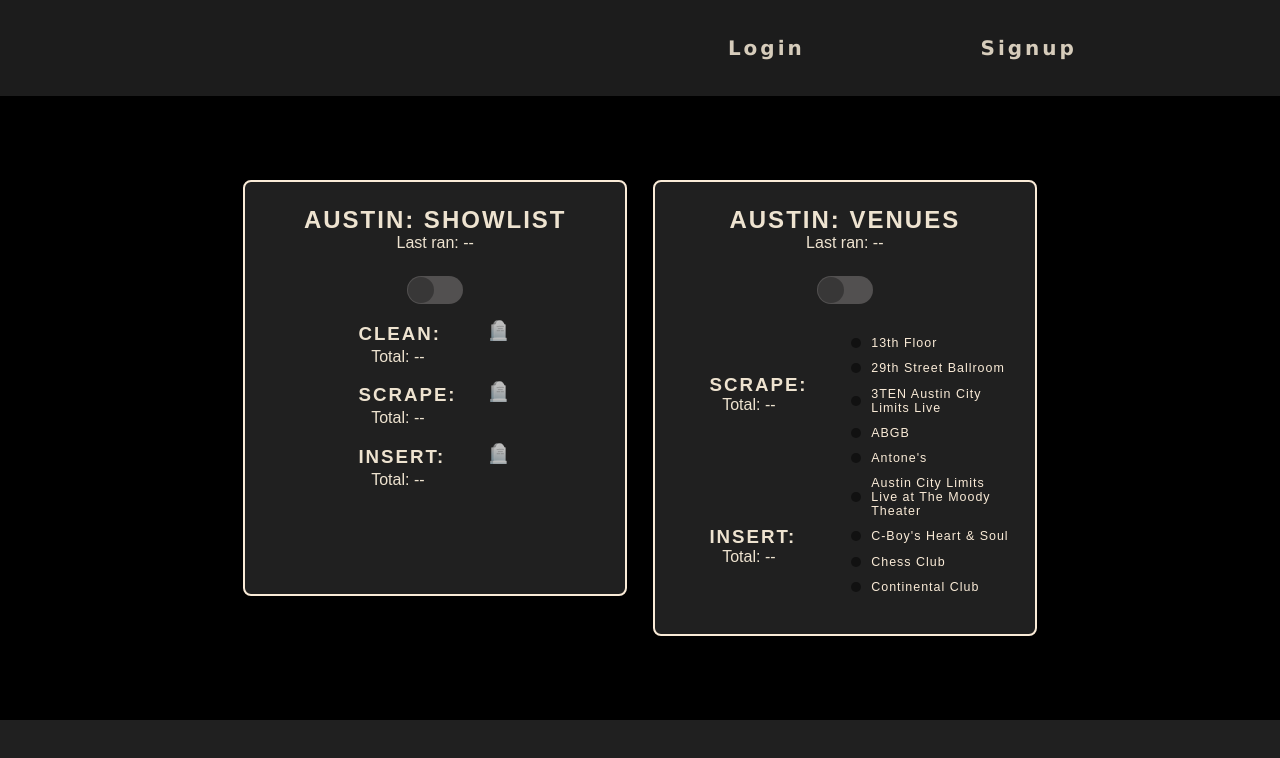
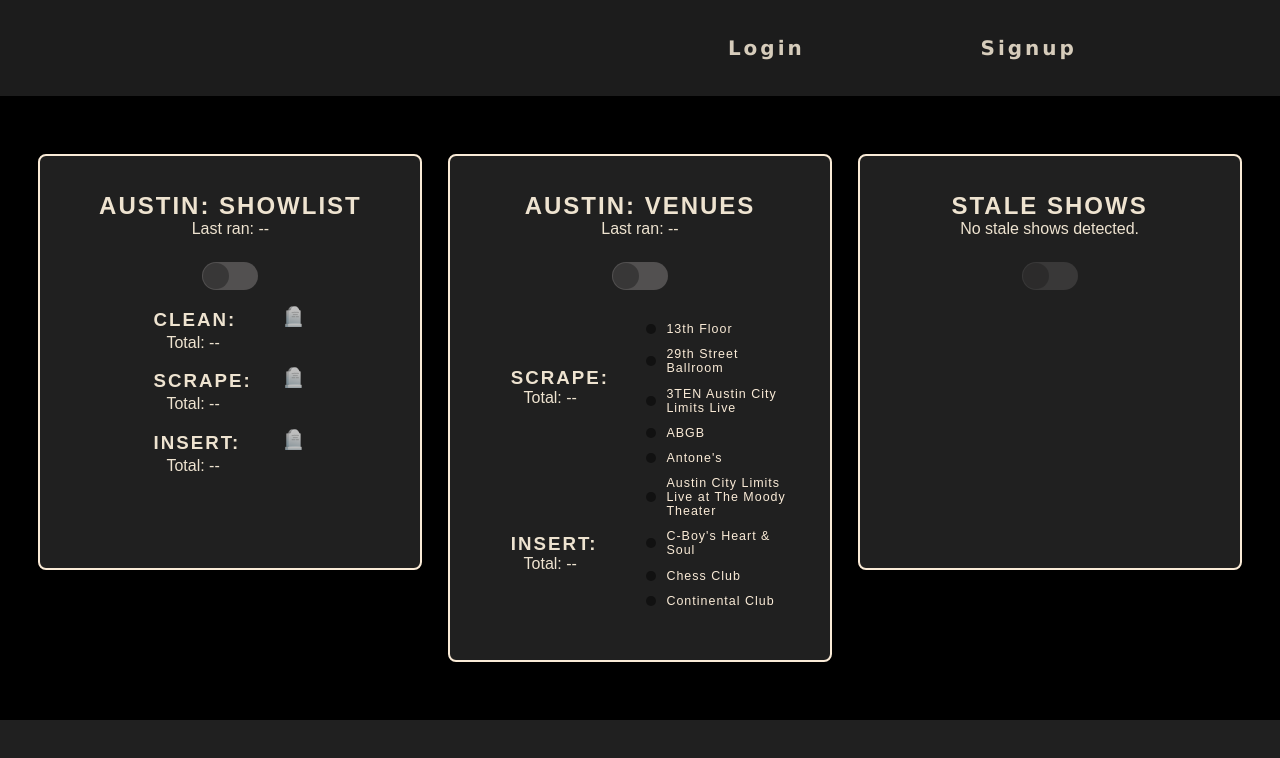
Before and after one commit to BDunham484/antecedent-journey, a React (Create React App) app in the folder client/: page /control in a window 1280 px wide. Shown: the top 758 px of the page. Built offline with nearby package versions, Linux system fonts and the light colour scheme; no server answers; some icons are missing.

Commit message:
feat: add Stale Show Cleaner panel to Control page

```diff
--- a/client/src/pages/Control.js
+++ b/client/src/pages/Control.js
@@ -7,6 +7,7 @@ import Switch from 'react-switch';
 import CleanByDate from "../components/DB_Cleaners/CleanByDate/CleanByDate";
 import useAustinListScraper from "../hooks/useAustinListScraper";
 import useAustinTXScraper from "../hooks/useAustinTXScraper";
+import useStaleShowCleaner from "../hooks/useStaleShowCleaner";
 // import { UPDATE_SCRAPE_META } from "../utils/mutations";
 import { GET_SCRAPE_META } from "../utils/queries";
 
@@ -47,6 +48,8 @@ const Control = () => {
     const [isCleanerLoading, setIsCleanerLoading] = useState(false);
 
     const [venueSwitch, setVenueSwitch] = useState(false);
+    const [staleSwitch, setStaleSwitch] = useState(false);
+    const { hasStale, isDeleting, execute } = useStaleShowCleaner();
 
     const { data: scrapeMetaData } = useQuery(GET_SCRAPE_META);
     // const [updateScrapeMeta] = useMutation(UPDATE_SCRAPE_META);
@@ -116,6 +119,13 @@ const Control = () => {
         }
     }
 
+    const handleStaleSwitch = () => {
+        if (!staleSwitch) {
+            setStaleSwitch(true);
+            execute();
+        }
+    };
+
     useEffect(() => {
         if (venueTotalScraped > 0 && !isVenueUpdaterRunning) {
             setVenueSwitch(false);
@@ -127,6 +137,12 @@ const Control = () => {
             setControlSwitch(false);
         }
     }, [isUpdaterRunning, totalScraped]);
+
+    useEffect(() => {
+        if (!isDeleting && staleSwitch) {
+            setStaleSwitch(false);
+        }
+    }, [isDeleting, staleSwitch]);
 
     const sortKey = (name) => name.replace(/^The\s+/i, '');
     const austinVenues = [
@@ -293,6 +309,31 @@ const Control = () => {
                         </div>
                     </div>
 
+                    {/* --- STALE SHOWS --- */}
+                    <div className={`control-container${isDeleting ? ' stale-shimmer' : hasStale ? ' stale-alert' : ''}`}>
+                        <h2>STALE SHOWS</h2>
+                        <div className={'control-date'}>
+                            {isDeleting
+                                ? 'Deleting stale shows...'
+                                : hasStale
+                                    ? 'Stale shows detected.'
+                                    : 'No stale shows detected.'}
+                        </div>
+                        <Switch
+                            onChange={handleStaleSwitch}
+                            checked={staleSwitch}
+                            offColor={'#525050'}
+                            onColor={'#525050'}
+                            offHandleColor={'#383737'}
+                            onHandleColor={'#383737'}
+                            uncheckedIcon={false}
+                            checkedIcon={false}
+                            boxShadow={'#eee3d0'}
+                            activeBoxShadow={'#eee3d0'}
+                            disabled={!hasStale || isDeleting}
+                        />
+                    </div>
+
                 </div>
             </main>
         </div>
```
